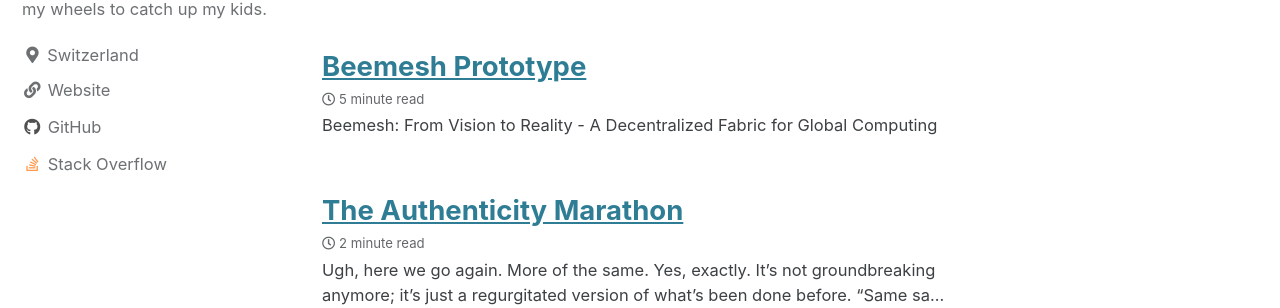
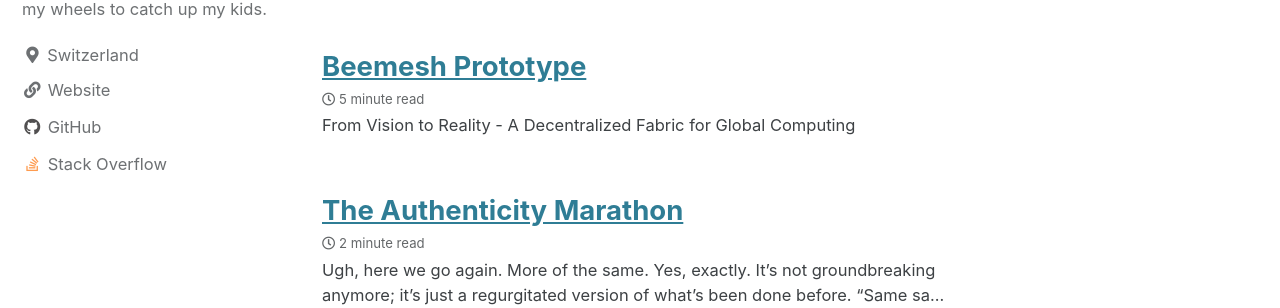
Before and after one commit to flavioaiello/flavio.aiello.ch, a Jekyll site: the page built from index.html, in a window 1280 px wide and 1306 px high. Shown: the part 290-598 px from the top of the window. Built offline with Jekyll 4.4.1, drawn with Linux system fonts in a browser that asks for light colours; cached includes are drawn as plain includes; the list of posts is cut into pages by our own code.

Commit message:
Update title of Beemesh prototype article

```diff
--- a/_posts/2025-11-30-beemesh-prototype.md
+++ b/_posts/2025-11-30-beemesh-prototype.md
@@ -1,4 +1,4 @@
-# **Beemesh: From Vision to Reality - A Decentralized Fabric for Global Computing**
+# **From Vision to Reality - A Decentralized Fabric for Global Computing**
 
 In 2020, I published a short article on my blog titled simply **“Beemesh.”**
 It outlined a vision: a global, decentralized, zero-trust compute fabric that could run anywhere - cloud, edge, on-prem, or IoT - without the brittleness and bureaucracy of centralized control planes. I described how such a system could use peer-to-peer discovery, identity separation, and self-healing workloads to scale far beyond what Kubernetes- or cluster-centric designs allowed.
```
